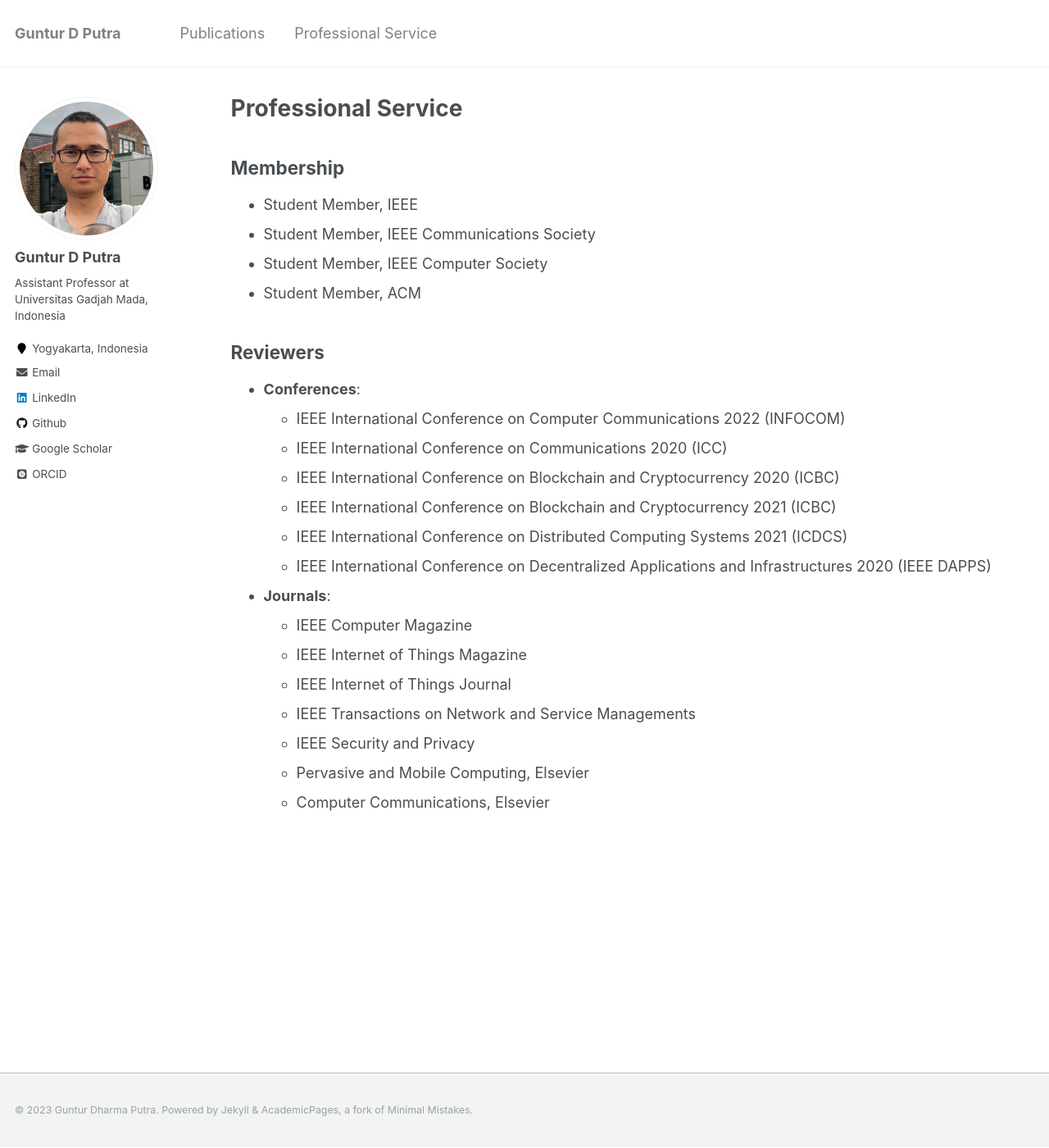
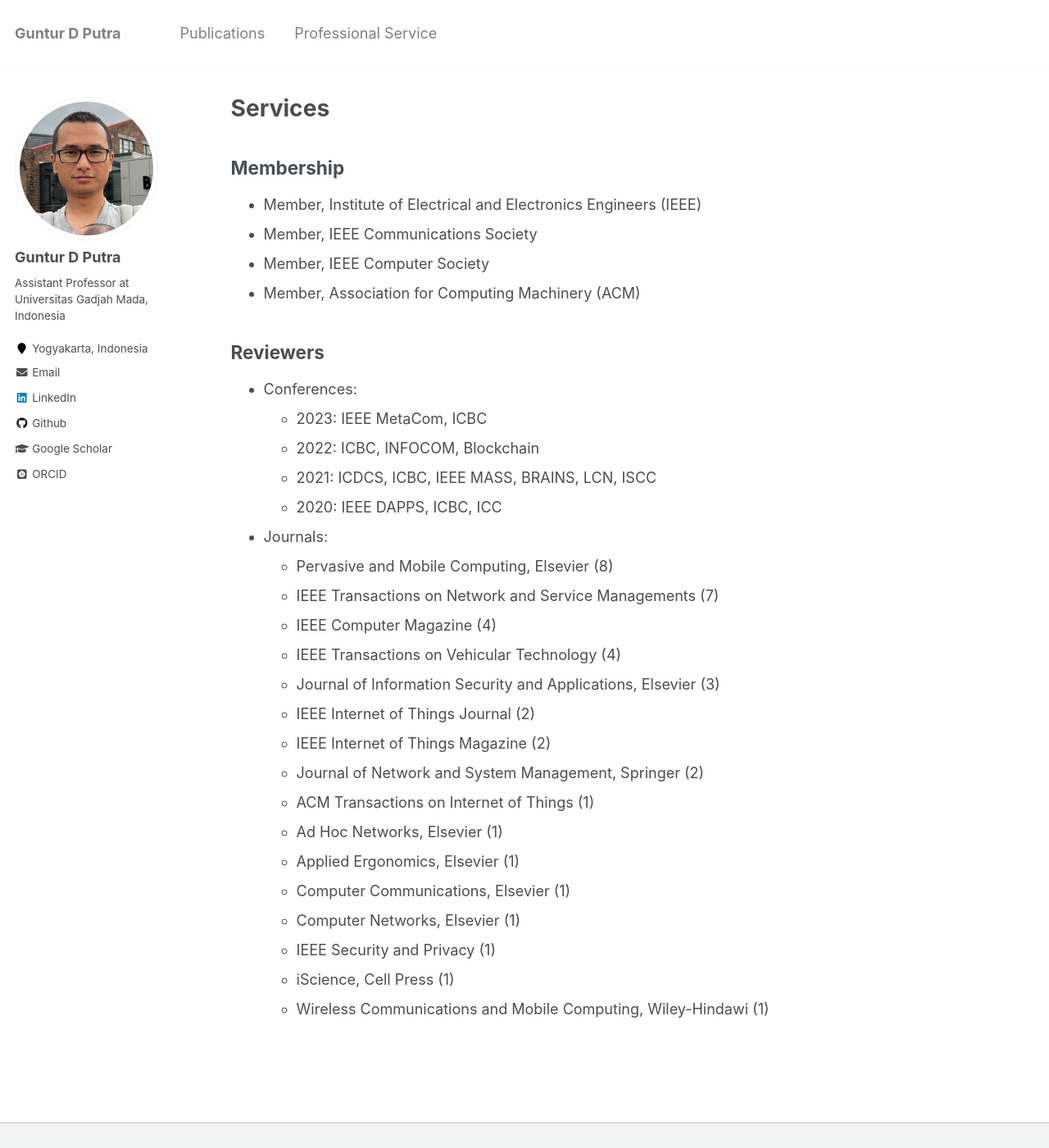
Before and after one commit to gdputra/gdputra.github.io, a Jekyll site: the page built from _pages/service.md, in a window 1280 px wide and 1400 px high. Shown: the whole window at 82% size. Built offline with Jekyll 4.4.1, drawn with Linux system fonts in a browser that asks for light colours; some web fonts are replaced.

Commit message:
Update service.md with recent reviewers and memberships.

```diff
--- a/_pages/service.md
+++ b/_pages/service.md
@@ -1,33 +1,40 @@
 ---
 layout: archive
-title: "Professional Service"
+title: "Services"
 permalink: /service/
 author_profile: true
 ---
 
 {% include base_path %}
 
-Membership
-----------
-- Student Member, IEEE
-- Student Member, IEEE Communications Society
-- Student Member, IEEE Computer Society
-- Student Member, ACM
+## Membership
+- Member, Institute of Electrical and Electronics Engineers (IEEE)
+- Member, IEEE Communications Society
+- Member, IEEE Computer Society
+- Member, Association for Computing Machinery (ACM)
 
 Reviewers
 ---------
-- **Conferences**:
-  - IEEE International Conference on Computer Communications 2022 (INFOCOM)
-  - IEEE International Conference on Communications 2020 (ICC)
-  - IEEE International Conference on Blockchain and Cryptocurrency 2020 (ICBC)
-  - IEEE International Conference on Blockchain and Cryptocurrency 2021 (ICBC)
-  - IEEE International Conference on Distributed Computing Systems 2021 (ICDCS)
-  - IEEE International Conference on Decentralized Applications and Infrastructures 2020 (IEEE DAPPS)
-- **Journals**:
-  - IEEE Computer Magazine
-  - IEEE Internet of Things Magazine
-  - IEEE Internet of Things Journal
-  - IEEE Transactions on Network and Service Managements
-  - IEEE Security and Privacy
-  - Pervasive and Mobile Computing, Elsevier
-  - Computer Communications, Elsevier
+- Conferences:
+  - 2023: IEEE MetaCom, ICBC
+  - 2022: ICBC, INFOCOM, Blockchain
+  - 2021: ICDCS, ICBC, IEEE MASS, BRAINS, LCN, ISCC
+  - 2020: IEEE DAPPS, ICBC, ICC
+
+- Journals:
+  - Pervasive and Mobile Computing, Elsevier (8)
+  - IEEE Transactions on Network and Service Managements (7)
+  - IEEE Computer Magazine (4)
+  - IEEE Transactions on Vehicular Technology (4)
+  - Journal of Information Security and Applications, Elsevier (3)
+  - IEEE Internet of Things Journal (2)
+  - IEEE Internet of Things Magazine (2)
+  - Journal of Network and System Management, Springer (2)
+  - ACM Transactions on Internet of Things (1)
+  - Ad Hoc Networks, Elsevier (1)
+  - Applied Ergonomics, Elsevier (1)
+  - Computer Communications, Elsevier (1)
+  - Computer Networks, Elsevier (1)
+  - IEEE Security and Privacy (1)
+  - iScience, Cell Press (1)
+  - Wireless Communications and Mobile Computing, Wiley-Hindawi (1)
```
